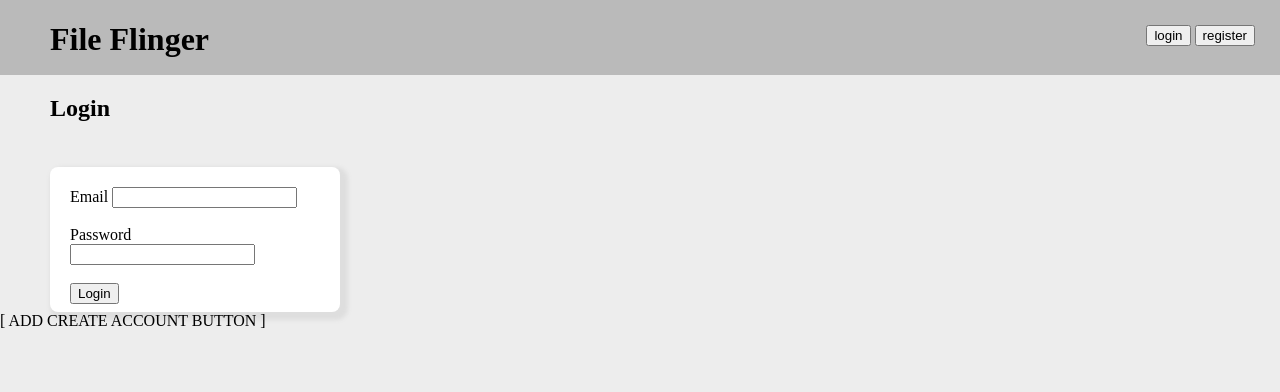
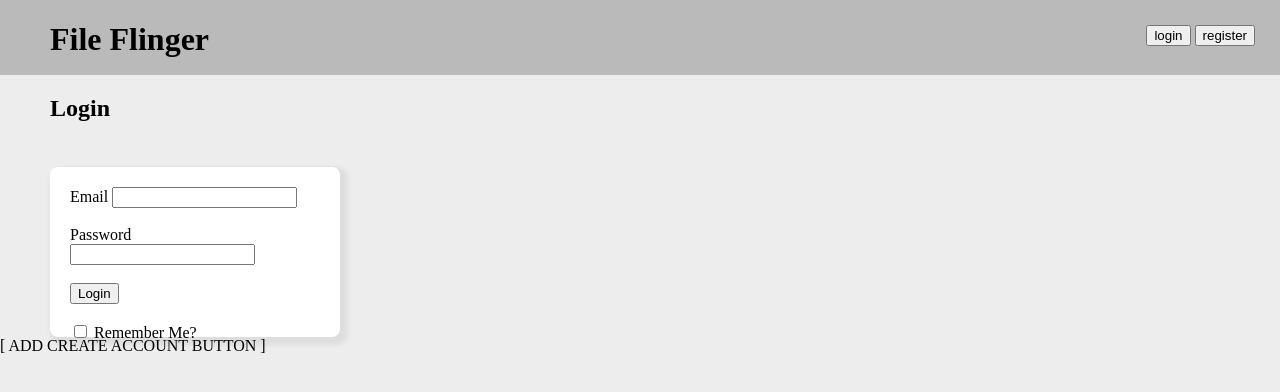
Before and after one commit to edwardcorke/FileFlinger, a Flask app: page /login in a window 1280 px wide. Shown: the top 392 px of the page. Run offline with Flask 2, Linux system fonts and the light colour scheme.

Commit message:
Cleanup and added remember me to login form

```diff
--- a/serv/admin/routes.py
+++ b/serv/admin/routes.py
@@ -1,6 +1,5 @@
 from flask import Blueprint
 from flask import render_template, url_for, flash, redirect, request
-#  # TODO: from werkzeug.exceptions import RequestEntityTooLarge
 from flask_login import current_user, login_required
 from serv import db, Config
 from serv import logger
--- a/serv/main/fileCleanup.py
+++ b/serv/main/fileCleanup.py
@@ -1,5 +1,5 @@
 import threading, time, datetime, os
-from serv import db
+from serv import db, logger
 from serv.models import Upload
 from flask import current_app
 
@@ -25,9 +25,9 @@ def cleanup_thread_function():
 
                     fileToDelete = current_app.config['UPLOAD_FOLDER'] + record.hashname
                     os.remove(fileToDelete)
-                    # TODO: log deletion
+                    logger.log.info('{} deleted from storage'.format(record.hashname))
                 except:
-                    # TODO: log 'could not remove...'
+                    logger.log.error('Attempted to remove {} but failed'.format(record.hashname))
                     pass
         # wait
         time.sleep(1800)  # 30minutes (3600 seconds = 1 hour)
--- a/serv/static/main.css
+++ b/serv/static/main.css
@@ -115,7 +115,7 @@ th, td {
 }
 
 #loginForm {
-    height: 105px;
+    height: 130px;
     width: 250px;
     background-color: #FFFFFF;
     border-radius: 8px;
--- a/serv/templates/users/login.html
+++ b/serv/templates/users/login.html
@@ -27,6 +27,8 @@
             {% endif %}
             <br><br>
             {{ form.submit }}
+            <br><br>
+            {{ form.remember }} {{ form.remember.label }}?
         </form>
     </div>
 
--- a/serv/users/forms.py
+++ b/serv/users/forms.py
@@ -1,5 +1,5 @@
 from flask_wtf import FlaskForm
-from wtforms import StringField, SubmitField, PasswordField
+from wtforms import StringField, SubmitField, PasswordField, BooleanField
 from wtforms.validators import DataRequired, Length, Email, ValidationError
 from serv.models import User
 import re as regex
@@ -49,9 +49,5 @@ class RegisterForm(FlaskForm):
 class LoginForm(FlaskForm):
     email = StringField('Email', validators=[DataRequired(), Email()])
     password = PasswordField('Password')
+    remember = BooleanField('Remember Me')
     submit = SubmitField('Login')
-
-    # def search_user_by_email(self, email):
-    #     user = User.query.filter_by(email=email.data).first()
-    #     if user is None:
-    #         raise ValidationError('No user found with that email')
--- a/serv/users/routes.py
+++ b/serv/users/routes.py
@@ -1,11 +1,10 @@
 from flask import Blueprint
 from flask import render_template, url_for, flash, redirect, request
-#  # TODO: from werkzeug.exceptions import RequestEntityTooLarge
-from flask_login import login_user, logout_user, current_user, login_required
+from flask_login import login_user, logout_user, current_user
 from serv import db, bcrypt, Config
 from serv.models import User
 from serv.users.forms import RegisterForm, LoginForm
-from serv import logger, config
+from serv import logger
 
 
 users = Blueprint('users', __name__)
@@ -18,7 +17,7 @@ def register():
 
     registerForm = RegisterForm()
     if registerForm.validate_on_submit():
-        hashed_password = bcrypt.generate_password_hash(registerForm.password.data)  # TODO: UTF-8 needed?
+        hashed_password = bcrypt.generate_password_hash(registerForm.password.data)
         user = User(username=registerForm.username.data, email=registerForm.email.data, password=hashed_password)
         db.session.add(user)
         db.session.commit()
@@ -40,7 +39,7 @@ def login():
             if user.permLevel == Config.permissionLevels['suspended']:
                 flash('Account suspended')
                 return redirect(url_for('users.login'))
-            login_user(user, remember=True)  # TODO: add field to form?
+            login_user(user, remember=form.remember.data)
             next_page = request.args.get('next')
             flash('Logged in')
             logger.log.info('User with id {} logged in'.format(current_user.id))
```
Also changed, not shown: 1 other file.
